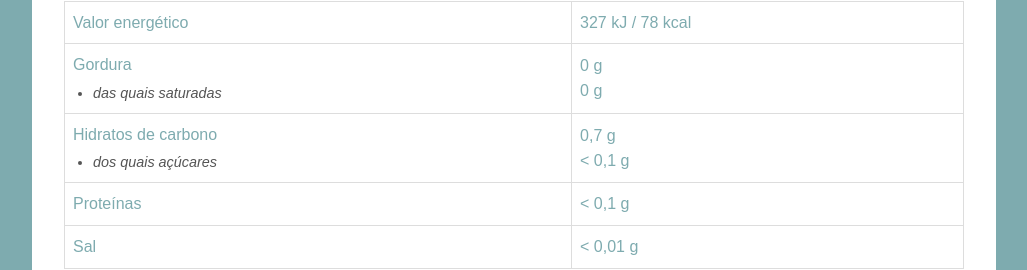
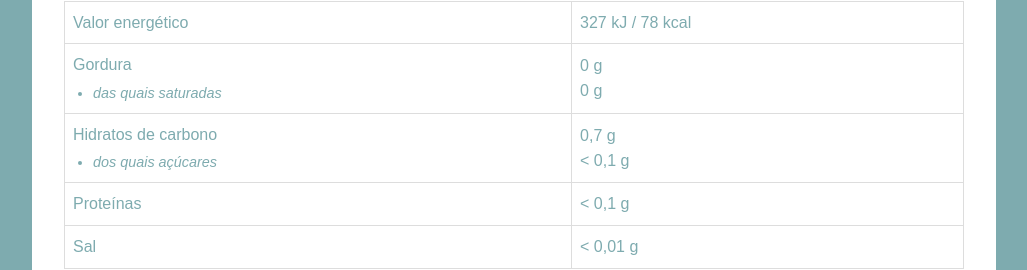
Before and after one commit to AnaOberliesQdC/001, a plain HTML site: page index.html in a window 1280 px wide. Shown: the part 998-1268 px from the top of the page, without its empty margins (126-1153 px from the left). Drawn offline with Linux system fonts and the light colour scheme.

Commit message:
Update index.html

```diff
--- a/index.html
+++ b/index.html
@@ -96,7 +96,7 @@
     .nutritional-table ul.subpoint li {
       font-size: 0.9em;
       font-style: italic;
-      color: #555;
+      color: #7eabaf;
       margin: 0;
 }
     .footer {
```
